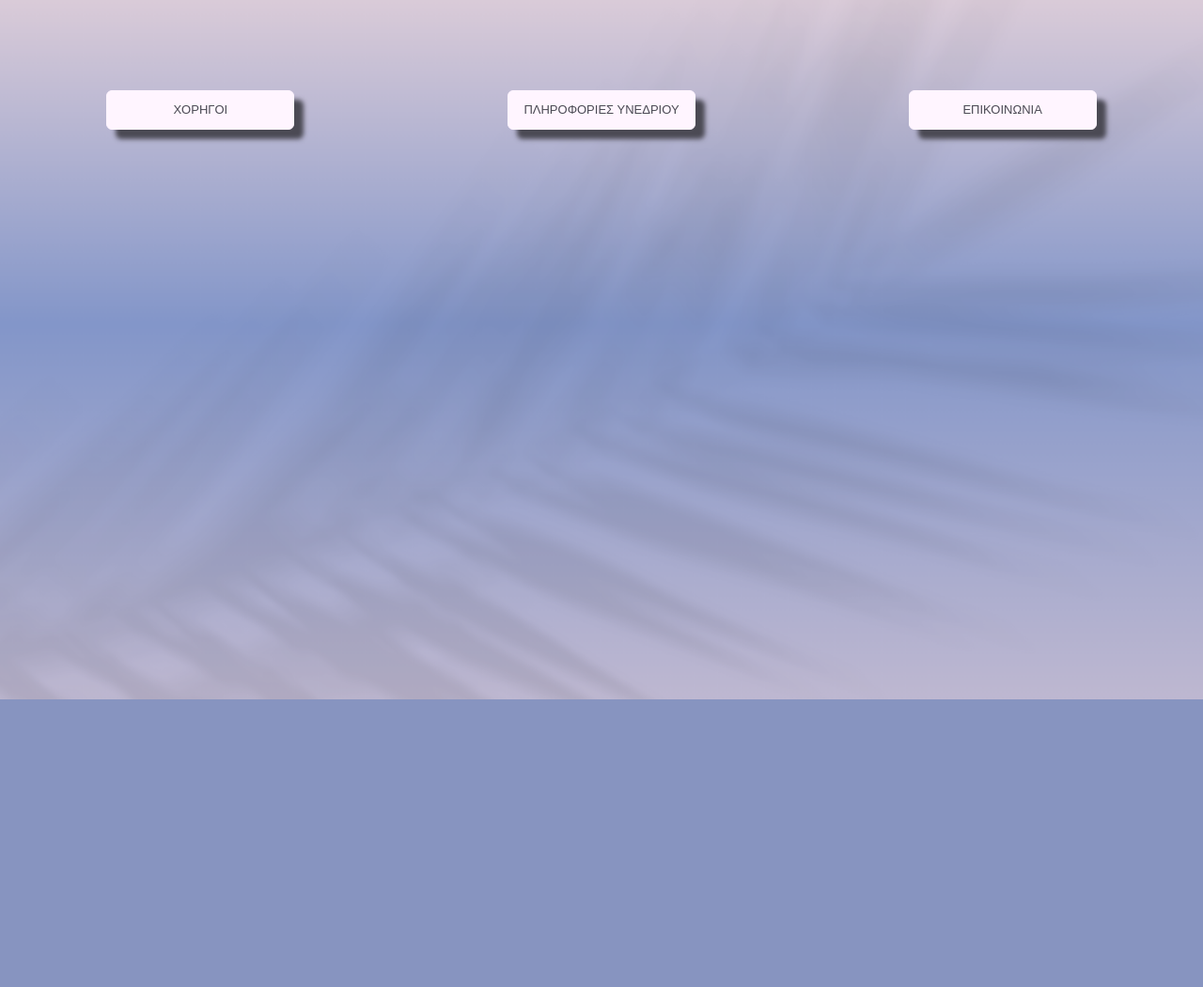
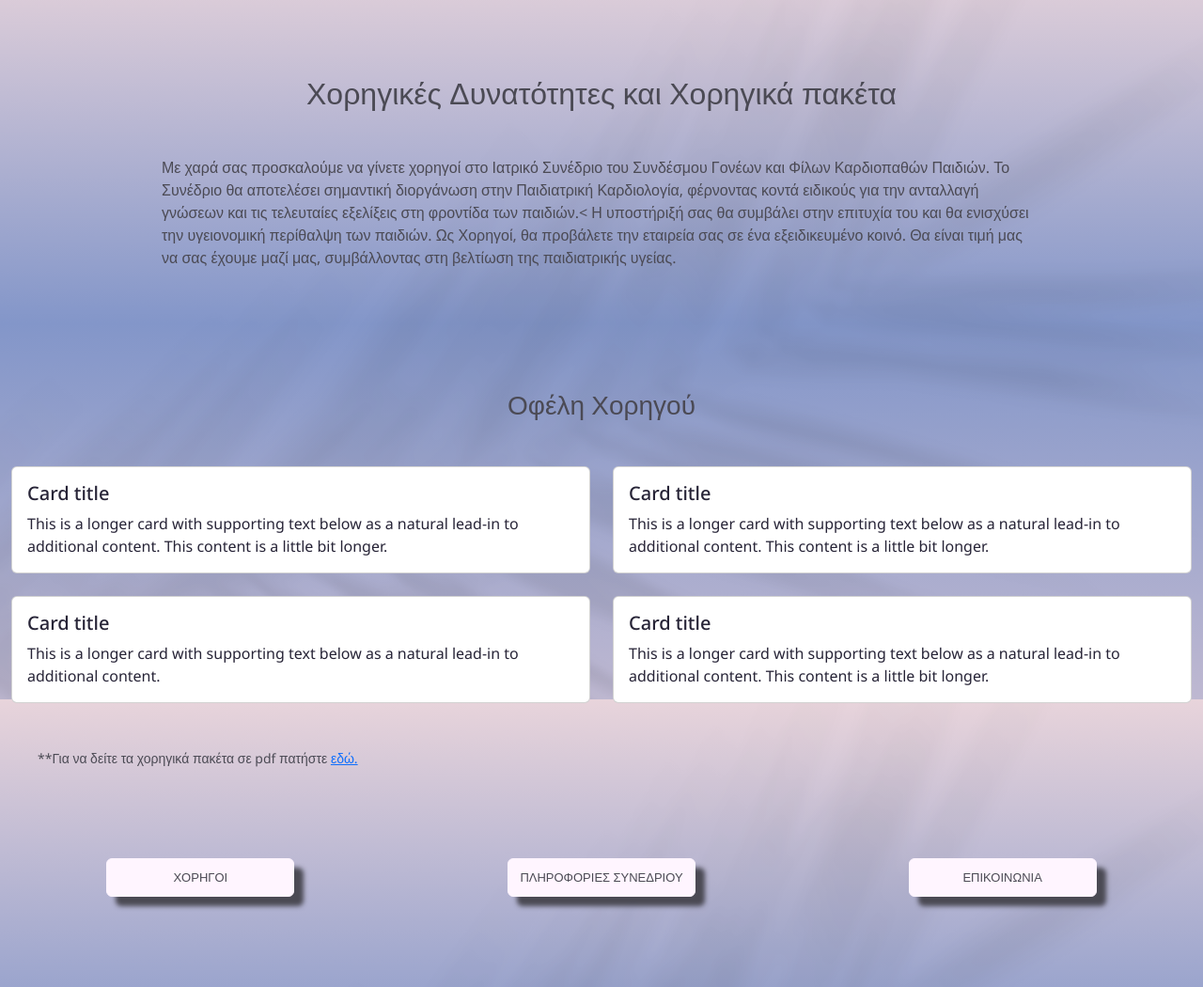
Before and after one commit to parides55/medical-conference, a Django app: a page that uses sponsors/templates/sponsors/sponsorships.html in a window 1280 px wide. Shown: the part 56-1106 px from the top of the page at 94% size. Before the commit the page ends 800 px from the top, so only its background shows below. Run offline with Django 5.2, Linux system fonts and the light colour scheme; parts of the project's set-up code (start-up, migrations or seed data) failed here and were passed over.

Commit message:
build the structure of the html page

```diff
--- a/sponsors/templates/sponsors/sponsorships.html
+++ b/sponsors/templates/sponsors/sponsorships.html
@@ -8,9 +8,69 @@
 
 {% block content %}
 
-<section id="intro-sponsorship"></section>
+<section id="title">
+    <div class="container-fluid">
+        <div class="row justify-content-center">
+            <div class="col-9">
+                <h2 class="text-center my-5">Χορηγικές Δυνατότητες και Χορηγικά πακέτα</h2>
+                <p class="my-5">
+                    Με χαρά σας προσκαλούμε να γίνετε χορηγοί στο Ιατρικό Συνέδριο του Συνδέσμου Γονέων και Φίλων Καρδιοπαθών Παιδιών.
+                    Το Συνέδριο θα αποτελέσει σημαντική διοργάνωση στην Παιδιατρική Καρδιολογία, φέρνοντας κοντά ειδικούς για την
+                    ανταλλαγή γνώσεων και τις τελευταίες εξελίξεις στη φροντίδα των παιδιών.<
+                    Η υποστήριξή σας θα συμβάλει στην επιτυχία του και θα ενισχύσει την υγειονομική περίθαλψη των παιδιών.
+                    Ως Χορηγοί, θα προβάλετε την εταιρεία σας σε ένα εξειδικευμένο κοινό.
+                    Θα είναι τιμή μας να σας έχουμε μαζί μας, συμβάλλοντας στη βελτίωση της παιδιατρικής υγείας.
+                </p>
+            </div>
+        </div>
+    </div>
+</section>
 
-<section id="benefits"></section>
+<section id="benefits">
+    <div class="container-fluid">
+        <div class="row">
+            <div class="col">
+                <h3 class="text-center my-5">Οφέλη Χορηγού</h3>
+            </div>
+        </div>
+        <div class="row row-cols-1 row-cols-md-2 g-4">
+            <div class="col">
+                <div class="card">
+                    <div class="card-body">
+                        <h5 class="card-title">Card title</h5>
+                        <p class="card-text">This is a longer card with supporting text below as a natural lead-in to additional content. This content is a little bit longer.</p>
+                    </div>
+                </div>
+            </div>
+            <div class="col">
+                <div class="card">
+                    <div class="card-body">
+                        <h5 class="card-title">Card title</h5>
+                        <p class="card-text">This is a longer card with supporting text below as a natural lead-in to additional content. This content is a little bit longer.</p>
+                    </div>
+                </div>
+            </div>
+            <div class="col">
+                <div class="card">
+                    <div class="card-body">
+                        <h5 class="card-title">Card title</h5>
+                        <p class="card-text">This is a longer card with supporting text below as a natural lead-in to additional content.</p>
+                    </div>
+                </div>
+            </div>
+            <div class="col">
+                <div class="card">
+                    <div class="card-body">
+                        <h5 class="card-title">Card title</h5>
+                        <p class="card-text">This is a longer card with supporting text below as a natural lead-in to additional content. This content is a little bit longer.</p>
+                    </div>
+                </div>
+            </div>
+        </div>
+        <div class="row ms-3 mt-5">
+            <small>**Για να δείτε τα χορηγικά πακέτα σε pdf πατήστε <a href="https://mk-premium.com/wp-content/uploads/2022/12/Ιατρικό-Συνέδριο-Συνδέσμου-Γονέων-και-Φίλων-Καρδιοπαθών-Παιδιών-ΧΟΡΗΓΙΚΕΣ-ΔΥΝΑΤΟΤΗΤΕΣ.pdf " tragt=_blank>εδώ.</a></small>
+        </div>
+</section>
 
 <section id="sponsorship-packages"></section>
 
@@ -22,7 +82,7 @@
     <div class="row">
         <div class="col d-flex flex-column align-items-center flex-md-row justify-content-around my-5">
             <a href="{% url 'sponsors' %}" class="btn btn-light cta-btn">ΧΟΡΗΓΟΙ</a>
-            <a href="{% url 'conference_info' %}" class="btn btn-light cta-btn">ΠΛΗΡΟΦΟΡΙΕΣ ΥΝΕΔΡΙΟΥ</a>
+            <a href="{% url 'conference_info' %}" class="btn btn-light cta-btn">ΠΛΗΡΟΦΟΡΙΕΣ ΣΥΝΕΔΡΙΟΥ</a>
             <a href="{% url 'contact_us' %}" class="btn btn-light cta-btn">ΕΠΙΚΟΙΝΩΝΙΑ</a>
         </div>
     </div>
```
